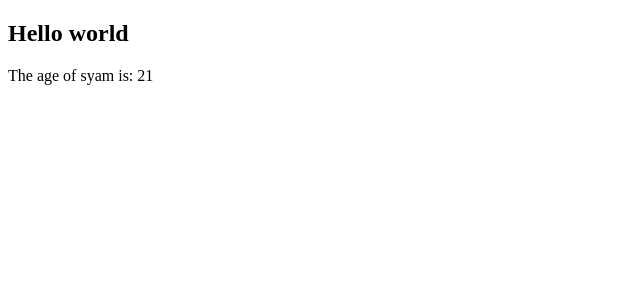
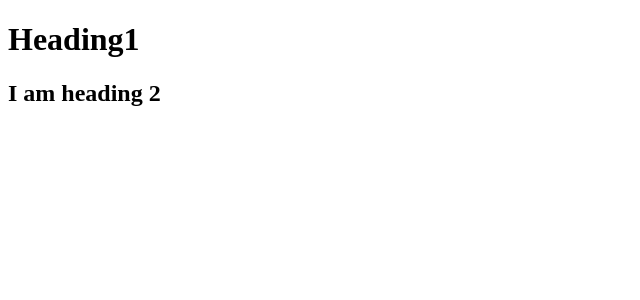
Before and after one commit to Sk-Shubhasheesh/REACT_PIT, a React (Vite) app: page / in a window 1280 px wide. Shown: the top 300 px of the page, without its empty margins (0-640 px from the left). Built offline with nearby package versions, Linux system fonts and the light colour scheme.

Commit message:
About Component

```diff
--- a/App.js
+++ b/App.js
@@ -15,5 +15,36 @@ const jsxHeading2 = (
 )
 
 
+
+
+// Component - It is just normal javascript function which return some piece of jsx. In react there are two type of component:
+// 1. Class Based component - OLD version of writing react code
+//2. Functional Based Component - New way of writing react code
+              // way of written component
+const Heading = ()=>{
+    return <h1 id='heading'>Heading1</h1>
+}
+const Heading2 = ()=>(
+    // using compnent inside a component
+    <div>
+        <Heading />
+        <h2>I am heading 2</h2>
+    </div>
+)
+const Heading3 = ()=> <h1 id='heading'>Heading</h1>
+
+
+
+
+
+
+
+
+
+
 const root = ReactDOM.createRoot(document.getElementById('root'))
-root.render(jsxHeading2)
+
+// root.render(jsxHeading2)
+
+//Passing component in render
+root.render(<Heading2/>);
```
Also changed, not shown: 3 other files (tests, documents, lock files or other folders).
